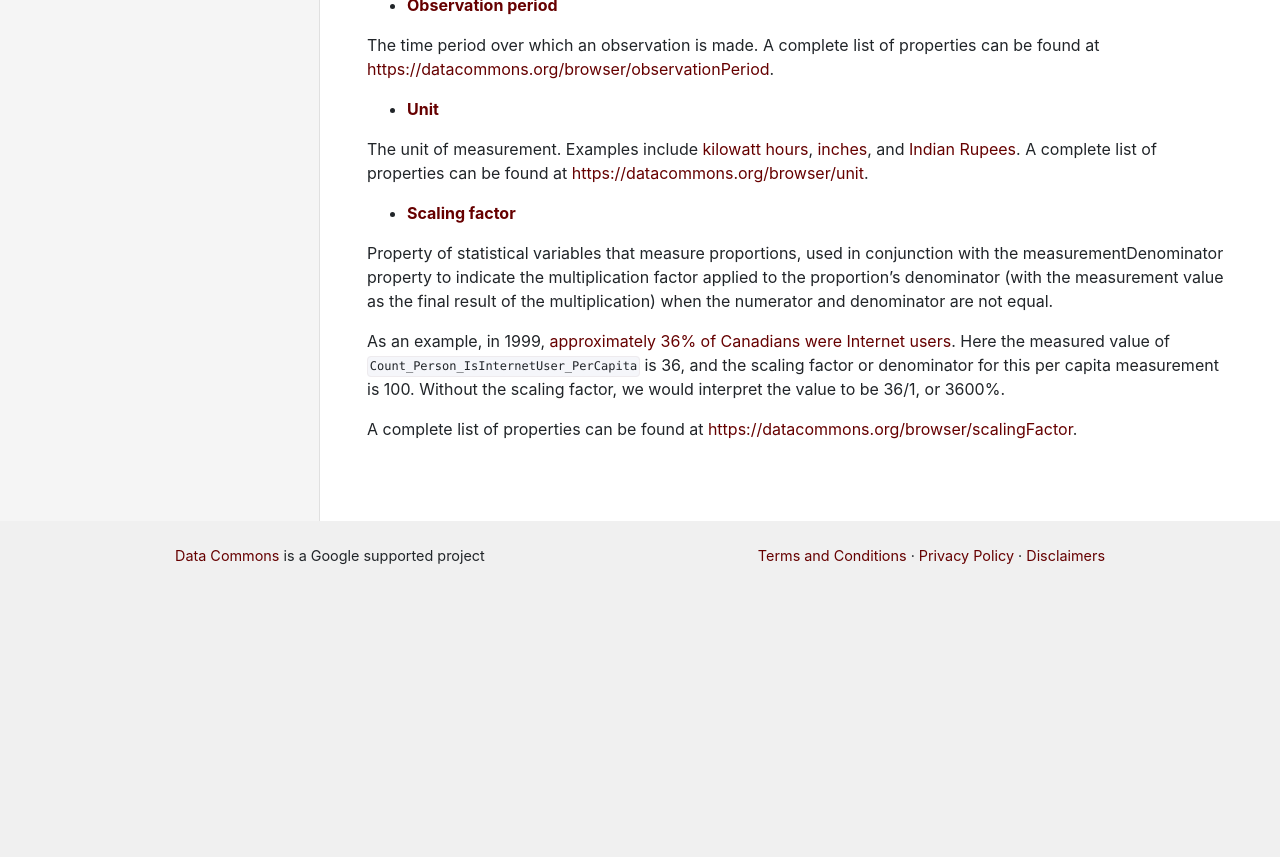
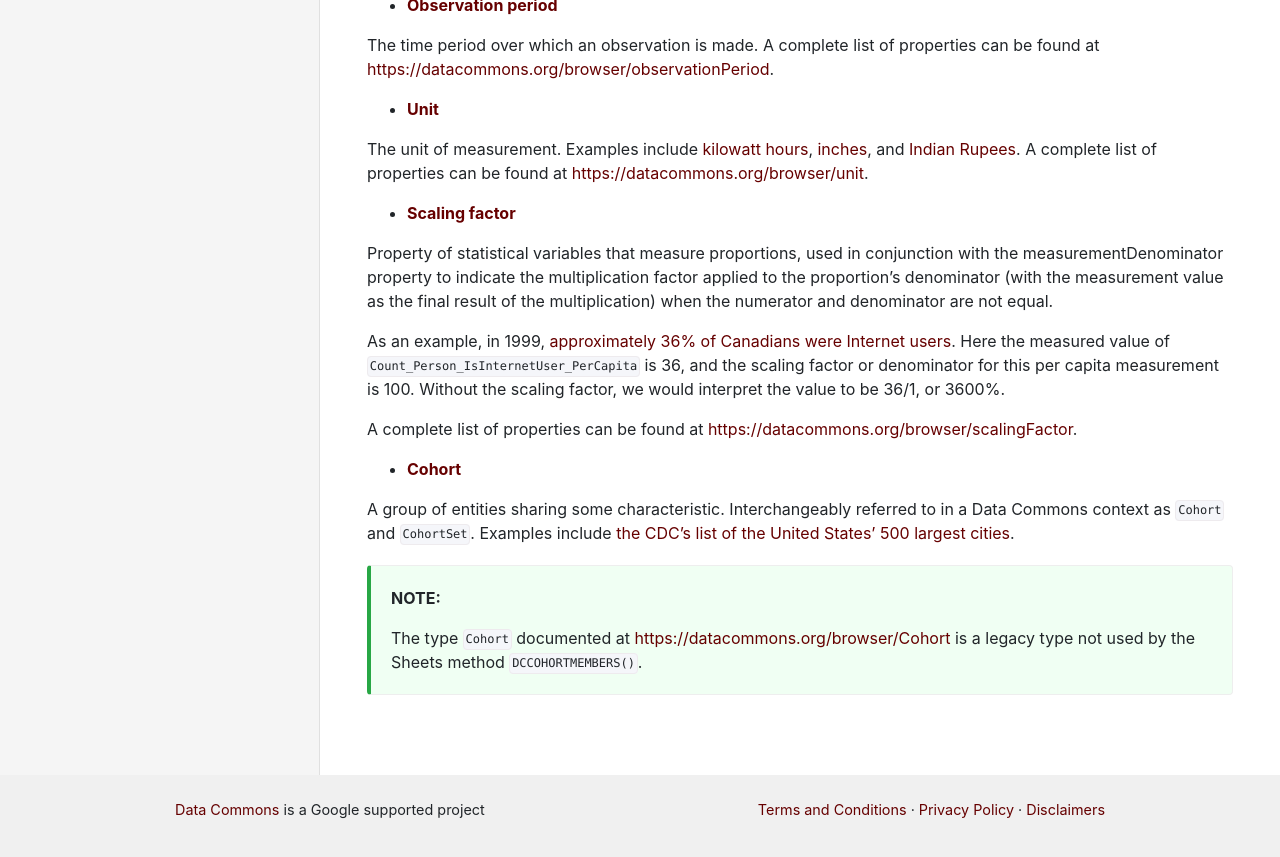
Before and after one commit to datacommonsorg/docsite, a Jekyll site: the page built from glossary.md, in a window 1280 px wide and 900 px high, scrolled down 1430 px. Shown: the top 857 px of the window. Built offline with Jekyll 4.4.1, drawn with Linux system fonts in a browser that asks for light colours; comment, search, counter and statistics services are not loaded; before the commit the page ends 2076 px from its top, so only the background shows below that.

Commit message:
defining Cohort in the glossary (#131)

```diff
--- a/glossary.md
+++ b/glossary.md
@@ -63,3 +63,11 @@ Property of statistical variables that measure proportions, used in conjunction
 As an example, in 1999, [approximately 36% of Canadians were Internet users](https://datacommons.org/browser/dc/o/2mthzyv99kd73). Here the measured value of `Count_Person_IsInternetUser_PerCapita` is 36, and the scaling factor or denominator for this per capita measurement is 100. Without the scaling factor, we would interpret the value to be 36/1, or 3600%.
 
 A complete list of properties can be found at <https://datacommons.org/browser/scalingFactor>.
+
+- **[Cohort](http://browser.datacommons.org/kg?dcid=CohortSet)**
+
+A group of entities sharing some characteristic. Interchangeably referred to in a Data Commons context as `Cohort` and `CohortSet`. Examples include [the CDC's list of the United States' 500 largest cities](https://datacommons.org/browser/CDC500_City).
+
+>  **NOTE:**
+>
+>  The type `Cohort` documented at <https://datacommons.org/browser/Cohort> is a legacy type not used by the Sheets method `DCCOHORTMEMBERS()`.
```
